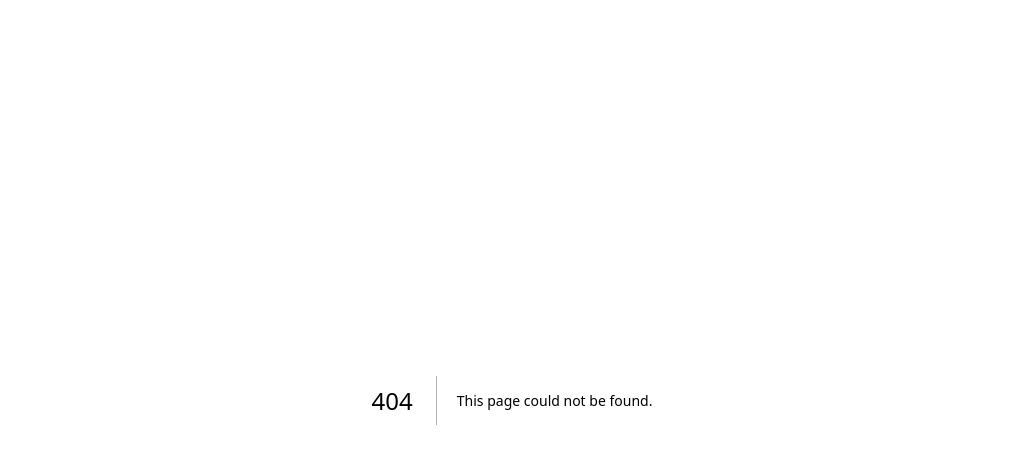
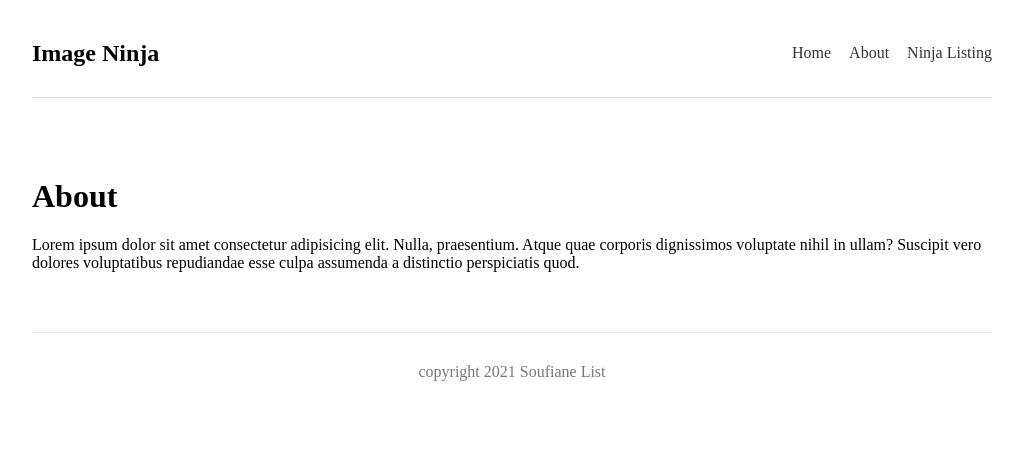
Before and after one commit to soufiane-ekouines/ninja, a Next.js app: page /About in a window 1280 px wide. Before the commit this address had no page. Shown: the top 464 px of the page, without its empty margins (128-1151 px from the left). Built offline with nearby package versions, Linux system fonts and the light colour scheme.

Commit message:
Pages and routing and styles

```diff
--- /dev/null
+++ b/components/Footer.tsx
@@ -0,0 +1,10 @@
+const Footer = () => {
+    return ( <div>
+        <footer>
+              copyright 2021 Soufiane List
+        </footer>
+
+    </div> );
+}
+
+export default Footer;
--- /dev/null
+++ b/components/Layout.tsx
@@ -0,0 +1,14 @@
+import Footer from "./Footer";
+import Navbar from "./Navbar";
+
+const Layout = ({ children }) => {
+  return (
+    <div className="content">
+      <Navbar />
+      {children}
+      <Footer />
+    </div>
+  );
+};
+
+export default Layout;
--- /dev/null
+++ b/components/Navbar.tsx
@@ -0,0 +1,19 @@
+// import style from "../styles/Navbar.css";
+import Link from "next/link";
+
+const Navbar = () => {
+  return (
+    <div>
+      <nav className="nav">
+        <div className="logo">
+          <h1>Image Ninja</h1>
+        </div>
+        <Link href="/">Home</Link>
+        <Link href="/About">About</Link>
+        <Link href="/ninja">Ninja Listing</Link>
+      </nav>
+    </div>
+  );
+};
+
+export default Navbar;
--- /dev/null
+++ b/pages/About.tsx
@@ -0,0 +1,11 @@
+const About = () => {
+  return (
+    <div>
+      <h1>About</h1>
+
+      <p>Lorem ipsum dolor sit amet consectetur adipisicing elit. Nulla, praesentium. Atque quae corporis dignissimos voluptate nihil in ullam? Suscipit vero dolores voluptatibus repudiandae esse culpa assumenda a distinctio perspiciatis quod.</p>
+    </div>
+  );
+};
+
+export default About;
--- a/pages/_app.tsx
+++ b/pages/_app.tsx
@@ -1,6 +1,11 @@
 import '../styles/globals.css'
 import type { AppProps } from 'next/app'
+import Layout from '../components/Layout'
 
 export default function App({ Component, pageProps }: AppProps) {
-  return <Component {...pageProps} />
+  return (
+    <Layout>
+      <Component {...pageProps} />
+    </Layout>
+  )
 }
--- /dev/null
+++ b/styles/Ninja.module.css
@@ -0,0 +1,6 @@
+nav{
+    display: flex;
+    justify-content: space-between;
+    align-items: center;
+    background-color: red;
+}
--- a/styles/globals.css
+++ b/styles/globals.css
@@ -1,26 +1,37 @@
-html,
-body {
-  padding: 0;
-  margin: 0;
-  font-family: -apple-system, BlinkMacSystemFont, Segoe UI, Roboto, Oxygen,
-    Ubuntu, Cantarell, Fira Sans, Droid Sans, Helvetica Neue, sans-serif;
+a{
+  color: #333;
+  text-decoration: none;
+}
+.content{
+  max-width: 960px;
+  margin: 0 auto;
+}
+nav{
+  margin:10px auto 80px;
+  padding:10px 0;
+  display: flex;
+  justify-content: flex-end;
+  align-items: center;
+  border-bottom: 1px solid #ddd;
+}
+nav a{
+  margin-left: 18px;
 }
 
-a {
-  color: inherit;
-  text-decoration: none;
+nav a:hover{
+  font-size: 20px;
+  border-bottom:1px solid black;
 }
 
-* {
-  box-sizing: border-box;
+nav .logo{
+  margin-right: auto;
 }
 
-@media (prefers-color-scheme: dark) {
-  html {
-    color-scheme: dark;
-  }
-  body {
-    color: white;
-    background: black;
-  }
+footer{
+  display: block;
+  text-align: center;
+  padding: 30px 0;
+  margin-top: 60px;
+  color:#777;
+  border-top: 1px solid #eaeaea;
 }
```
Also changed, not shown: pages/Fpage.tsx (added, +7 -0 lines), pages/index.tsx (+17 -66 lines), pages/ninja/Test.tsx (added, +7 -0 lines), pages/ninja/index.tsx (added, +8 -0 lines), styles/Home.module.css (+12 -125 lines).
